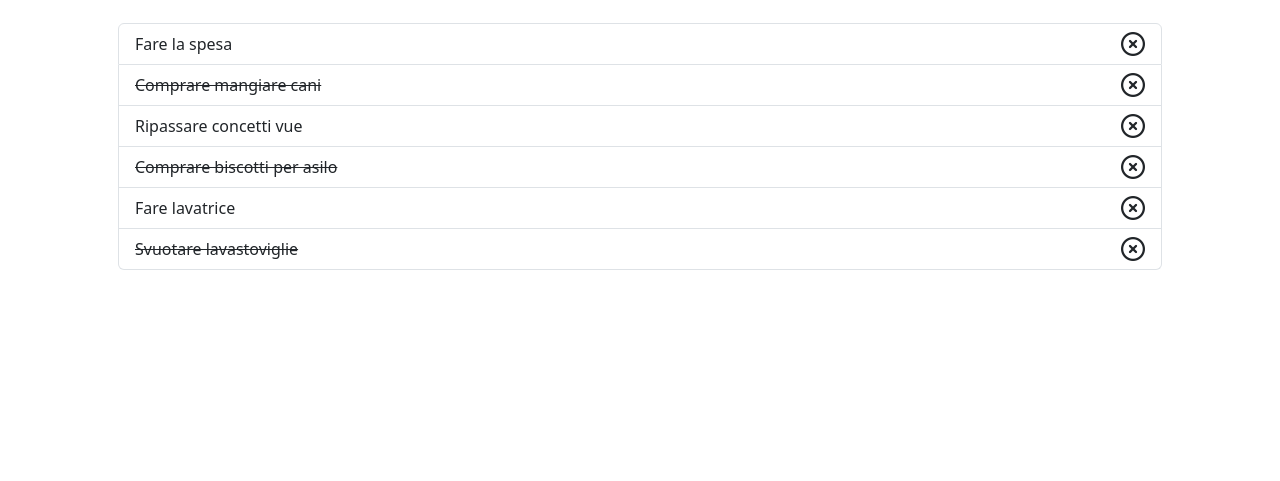
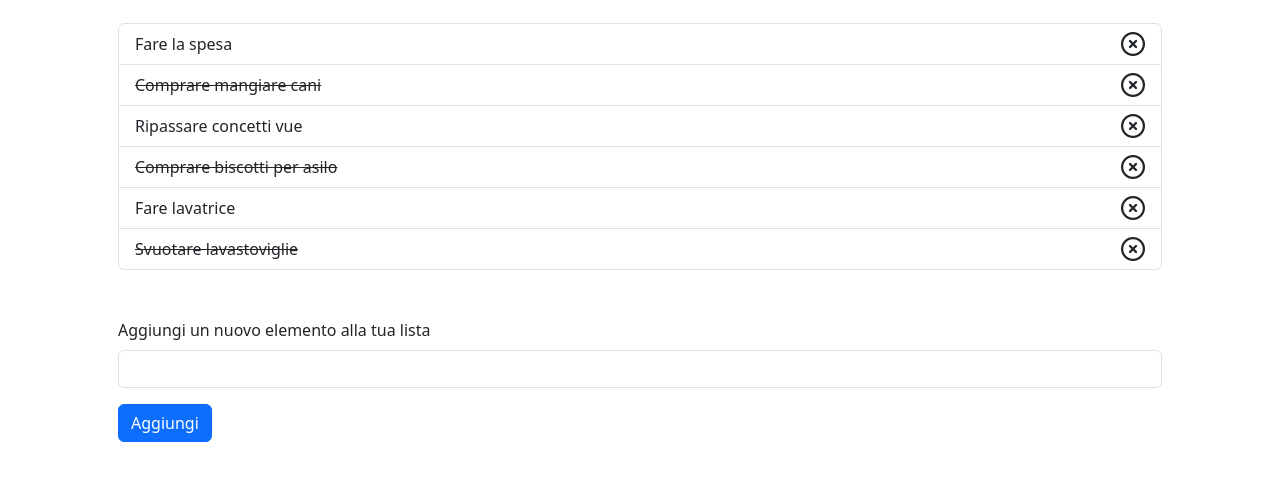
Before and after one commit to Arianna-Cosimini/vue-todolist, a plain HTML site: page index.html in a window 1280 px wide. Shown: the part 121-602 px from the top of the page. Drawn offline with nearby package versions, Linux system fonts and the light colour scheme.

Commit message:
Milestone 3 completata

```diff
--- a/index.html
+++ b/index.html
@@ -27,13 +27,9 @@
 
             <h1 class="mb-5">To-do list</h1>
 
-            <ul v-if="toDoList.length > 0" class="list-group">
-                <li
-                    v-for="(currentTodo,index) in toDoList"
-                    class="list-group-item d-flex justify-content-between align-items-center"
-
-
-                >
+            <ul v-if="toDoList.length > 0" class="list-group mb-5 ">
+                <li v-for="(currentTodo,index) in toDoList"
+                    class="list-group-item d-flex justify-content-between align-items-center">
                     <span :class="currentTodo.done == true ? 'done' : '' ">
                         {{currentTodo.text}}
                     </span>
@@ -47,6 +43,22 @@
             <div v-else class="bg-success-subtle text-center p-5 ">
                 <span>Ottimo lavoro! <br> Hai completato la lista delle cose da fare!</span>
             </div>
+
+            <form>
+                <div class="mb-3">
+                    <label for="newElement" class="form-label">Aggiungi un nuovo elemento alla tua lista</label>
+                    <input type="text"
+                    class="form-control mb-3"
+                    id="newElement"
+                    aria-describedby="aggiungi nuovo elemento"
+                    v-model="newElement"
+                    >
+                    <button @click="addElement()"
+                    type="button"
+                    class="btn btn-primary">Aggiungi</button>
+            </form>
+
+
         </div>
     </div>
 
--- a/js/script.js
+++ b/js/script.js
@@ -49,6 +49,21 @@ createApp({
         // rimuovo una proprietà dall'oggetto
         deleteElement(todoDone){
             this.toDoList.splice(todoDone,1)
+        },
+
+        addElement() {
+
+            // aggiungo il testo scritto dentro il campo di input alla lista
+
+
+            this.toDoList.push({
+                text: this.newElement,
+                done: false
+              });
+
+            // cancello il contenuto del campo di input
+            this.newElement = "";
+
         }
 
 
```
